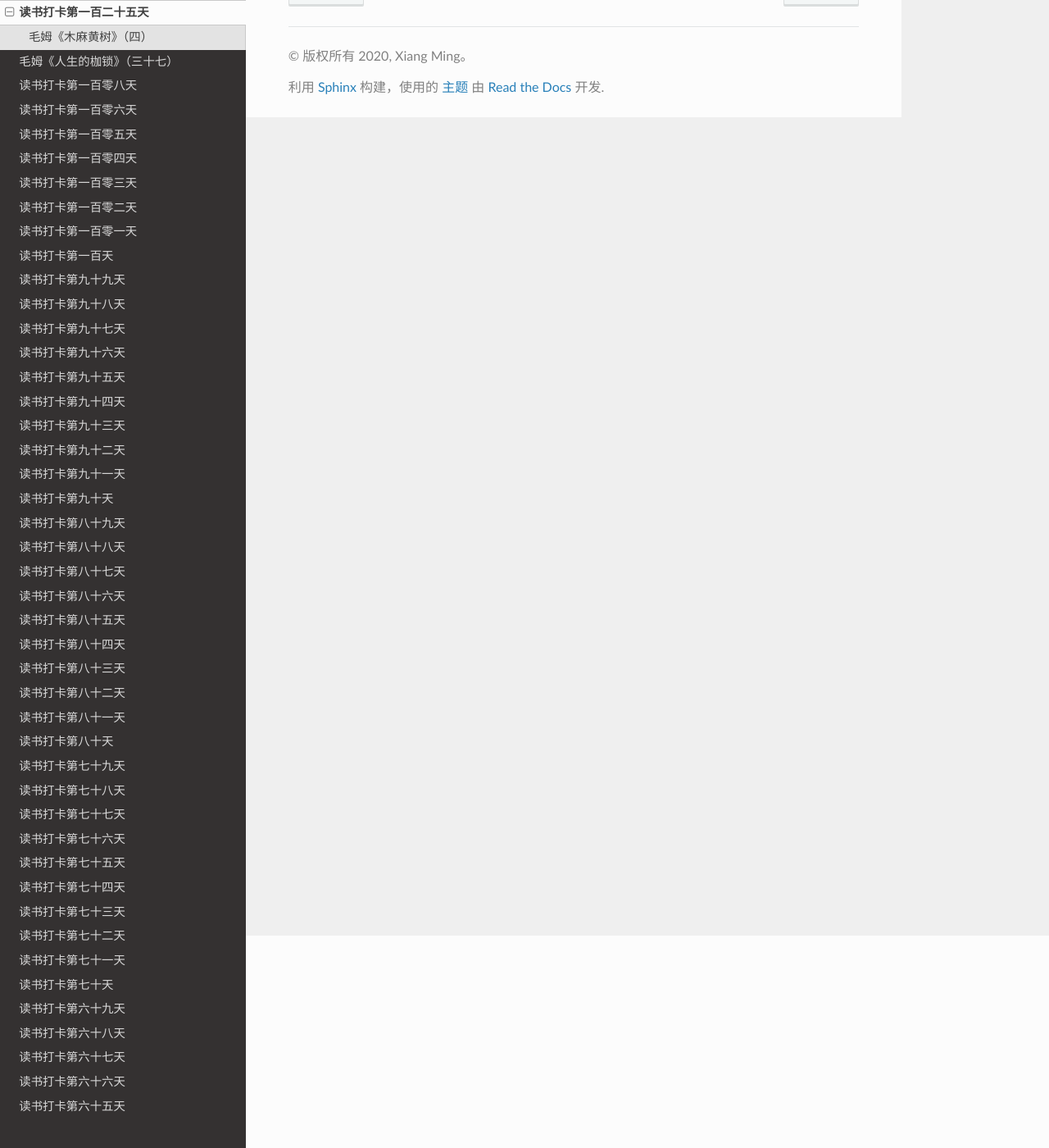
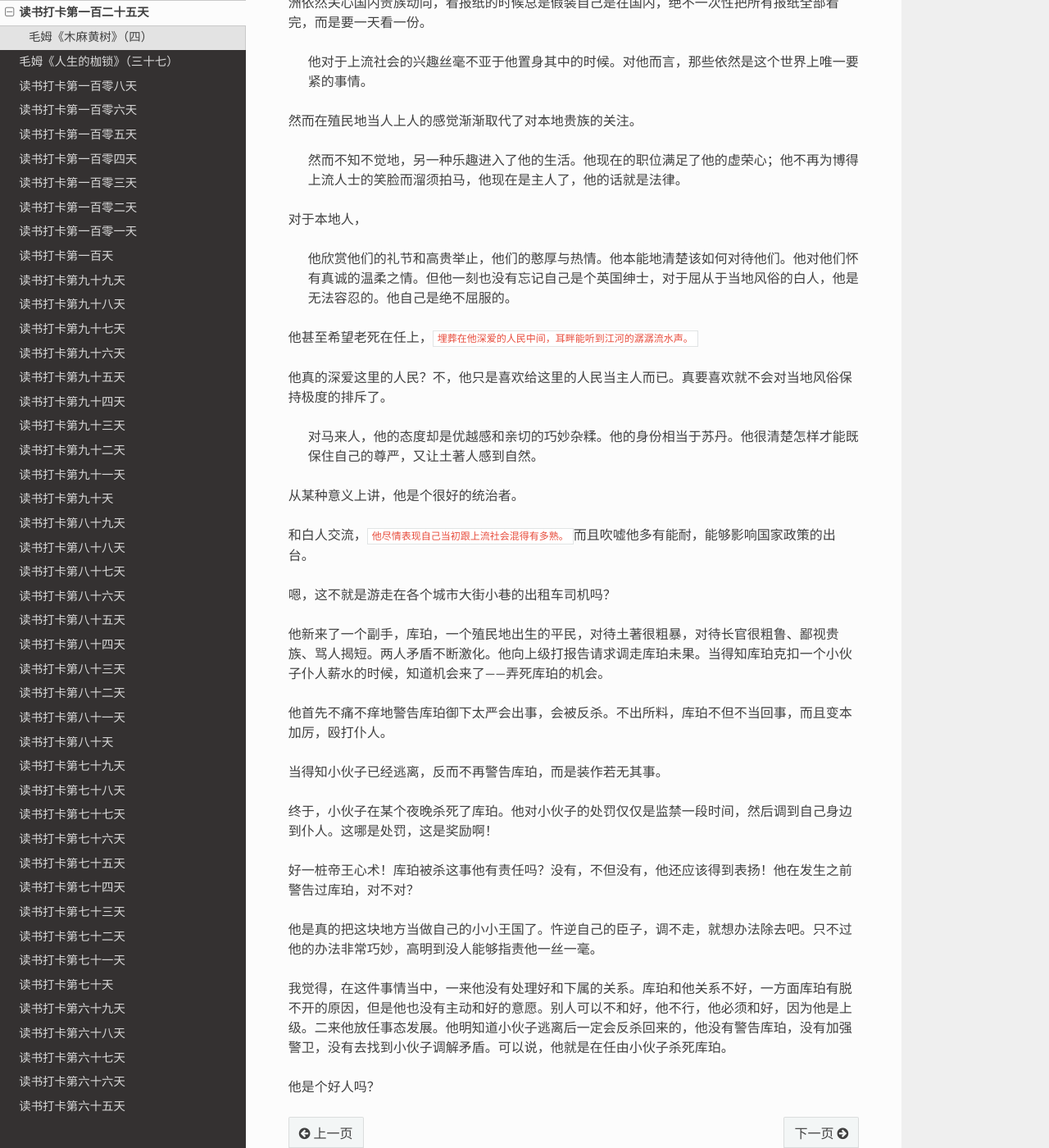
Before and after one commit to xiangming1975/reading, a Sphinx documentation site: the page built from source/2020-10-13.md, in a window 1280 px wide and 1400 px high, scrolled down 259 px. Shown: the whole window at 82% size. Built offline with Sphinx 7.4.7 and the Read the Docs theme 2.0.0, drawn with Linux system fonts in a browser that asks for light colours; some of the changed text lies outside the part shown.

Commit message:
读木黄麻树

```diff
--- a/source/2020-10-13.md
+++ b/source/2020-10-13.md
@@ -3,3 +3,43 @@
 
 毛姆《木麻黄树》（四）
 ---
+
+《驻地分署》，沃伯顿先生，一个投机失败的家伙，为了挣钱，跑到婆罗洲当驻地长官。他到了婆罗洲依然关心国内贵族动向，看报纸的时候总是假装自己是在国内，绝不一次性把所有报纸全部看完，而是要一天看一份。
+
+> 他对于上流社会的兴趣丝毫不亚于他置身其中的时候。对他而言，那些依然是这个世界上唯一要紧的事情。
+
+然而在殖民地当人上人的感觉渐渐取代了对本地贵族的关注。
+
+> 然而不知不觉地，另一种乐趣进入了他的生活。他现在的职位满足了他的虚荣心；他不再为博得上流人士的笑脸而溜须拍马，他现在是主人了，他的话就是法律。
+
+对于本地人，
+
+> 他欣赏他们的礼节和高贵举止，他们的憨厚与热情。他本能地清楚该如何对待他们。他对他们怀有真诚的温柔之情。但他一刻也没有忘记自己是个英国绅士，对于屈从于当地风俗的白人，他是无法容忍的。他自己是绝不屈服的。
+
+他甚至希望老死在任上，`埋葬在他深爱的人民中间，耳畔能听到江河的潺潺流水声。`
+
+他真的深爱这里的人民？不，他只是喜欢给这里的人民当主人而已。真要喜欢就不会对当地风俗保持极度的排斥了。
+
+> 对马来人，他的态度却是优越感和亲切的巧妙杂糅。他的身份相当于苏丹。他很清楚怎样才能既保住自己的尊严，又让土著人感到自然。
+
+从某种意义上讲，他是个很好的统治者。
+
+和白人交流，`他尽情表现自己当初跟上流社会混得有多熟。`而且吹嘘他多有能耐，能够影响国家政策的出台。
+
+嗯，这不就是游走在各个城市大街小巷的出租车司机吗？
+
+他新来了一个副手，库珀，一个殖民地出生的平民，对待土著很粗暴，对待长官很粗鲁、鄙视贵族、骂人揭短。两人矛盾不断激化。他向上级打报告请求调走库珀未果。当得知库珀克扣一个小伙子仆人薪水的时候，知道机会来了——弄死库珀的机会。
+
+他首先不痛不痒地警告库珀御下太严会出事，会被反杀。不出所料，库珀不但不当回事，而且变本加厉，殴打仆人。
+
+当得知小伙子已经逃离，反而不再警告库珀，而是装作若无其事。
+
+终于，小伙子在某个夜晚杀死了库珀。他对小伙子的处罚仅仅是监禁一段时间，然后调到自己身边到仆人。这哪是处罚，这是奖励啊！
+
+好一桩帝王心术！库珀被杀这事他有责任吗？没有，不但没有，他还应该得到表扬！他在发生之前警告过库珀，对不对？
+
+他是真的把这块地方当做自己的小小王国了。忤逆自己的臣子，调不走，就想办法除去吧。只不过他的办法非常巧妙，高明到没人能够指责他一丝一毫。
+
+我觉得，在这件事情当中，一来他没有处理好和下属的关系。库珀和他关系不好，一方面库珀有脱不开的原因，但是他也没有主动和好的意愿。别人可以不和好，他不行，他必须和好，因为他是上级。二来他放任事态发展。他明知道小伙子逃离后一定会反杀回来的，他没有警告库珀，没有加强警卫，没有去找到小伙子调解矛盾。可以说，他就是在任由小伙子杀死库珀。
+
+他是个好人吗？
```
Also changed, not shown: source/2020-10-14.md (added, +23 -0 lines), source/2020-10-15.md (added, +5 -0 lines).
